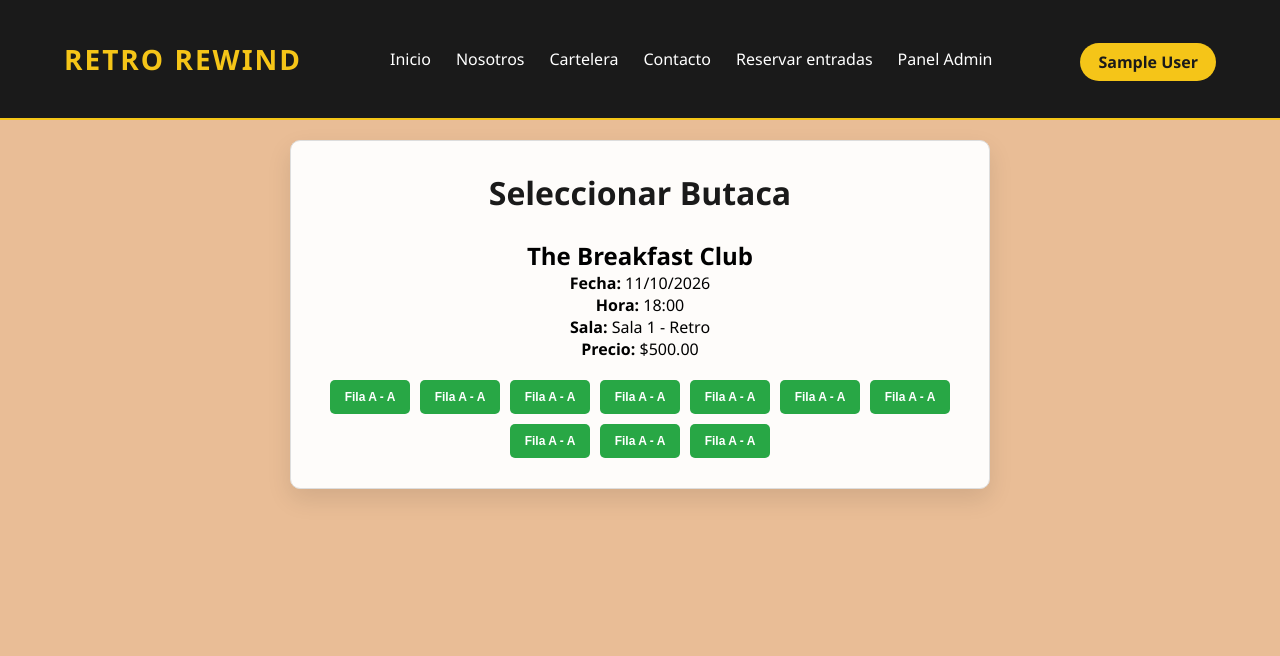
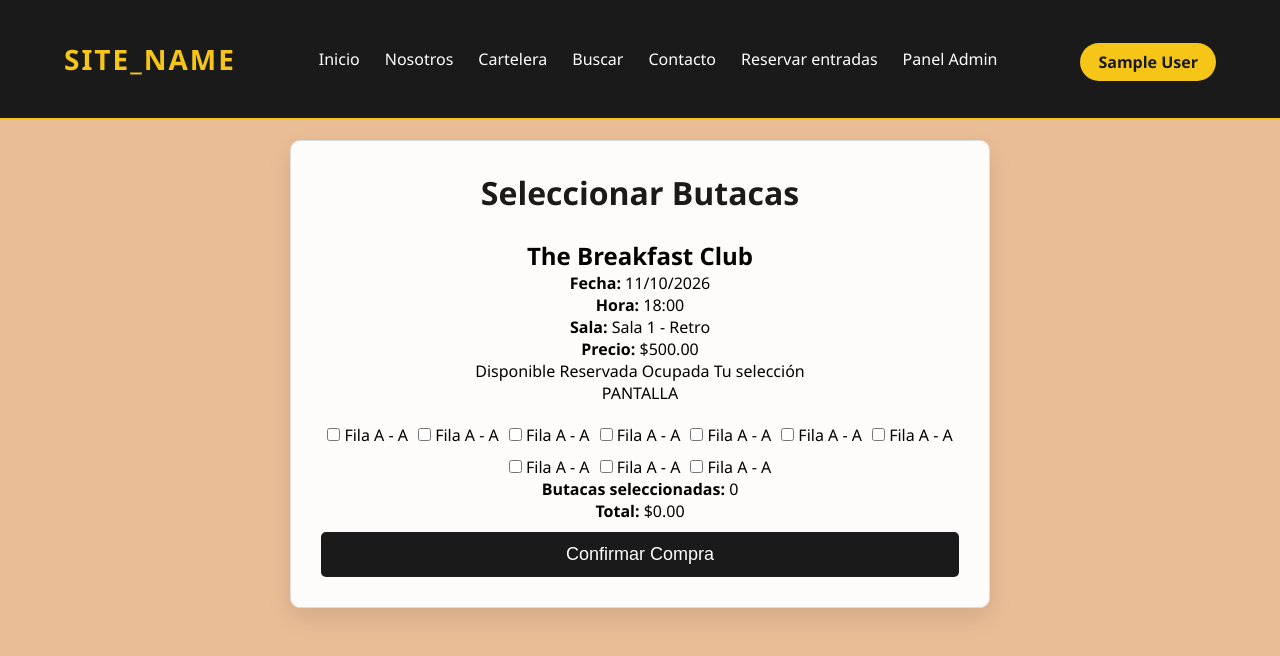
Before and after one commit to motoroladecarlos49-create/cine-rewind, a PHP site: page /cine-rewind/?ruta=entrada&funcion=1 in a window 1280 px wide. Shown: the top 656 px of the page. Run offline with PHP 8.4, Linux system fonts and the light colour scheme; the visitor is signed in with stand-in values (Sample User, id 1); data comes from the database, SQL or seed files in the repository; some libraries are stand-ins or nearby versions.

Commit message:
modificaciones

```diff
--- a/controladores/UsuarioControlador.php
+++ b/controladores/UsuarioControlador.php
@@ -48,6 +48,91 @@ class UsuarioControlador {
         require_once __DIR__ . '/../views/usuario/decada.php';
     }
 
+    /**
+     * Búsqueda con filtros
+     */
+    public function buscar() {
+        AuthControlador::verificarAutenticacion();
+
+        $filtros = [
+            'q'      => sanitizar($_GET['q'] ?? ''),
+            'genero' => sanitizar($_GET['genero'] ?? ''),
+            'anio'   => intval($_GET['anio'] ?? 0),
+            'decada' => intval($_GET['decada'] ?? 0)
+        ];
+
+        $peliculas = PeliculaModelo::buscarConFiltros($filtros);
+        $generos = PeliculaModelo::obtenerGeneros();
+        $mensaje = getMensaje();
+
+        require_once __DIR__ . '/../views/usuario/buscar.php';
+    }
+
+    /**
+     * Detalle de película con comentarios
+     */
+    public function detallePelicula() {
+        AuthControlador::verificarAutenticacion();
+
+        $id = intval($_GET['id'] ?? 0);
+        if ($id <= 0) {
+            redirigir('cartelera');
+        }
+
+        $pelicula = PeliculaModelo::obtenerPorId($id);
+        if (!$pelicula) {
+            setMensaje('error', 'Película no encontrada.');
+            redirigir('cartelera');
+        }
+
+        $comentarios = ComentarioModelo::obtenerPorPelicula($id);
+        $promedio = ComentarioModelo::obtenerPromedio($id);
+        $yaComento = ComentarioModelo::yaComento($_SESSION['usuario_id'], $id);
+        $mensaje = getMensaje();
+
+        require_once __DIR__ . '/../views/usuario/detalle.php';
+    }
+
+    /**
+     * Enviar comentario
+     */
+    public function comentar() {
+        AuthControlador::verificarAutenticacion();
+
+        if ($_SERVER['REQUEST_METHOD'] !== 'POST') {
+            redirigir('cartelera');
+        }
+
+        $id_pelicula = intval($_POST['id_pelicula'] ?? 0);
+        $comentario  = sanitizar($_POST['comentario'] ?? '');
+        $puntaje     = intval($_POST['puntaje'] ?? 0);
+
+        if ($id_pelicula <= 0 || empty($comentario) || $puntaje < 1 || $puntaje > 5) {
+            setMensaje('error', 'Comentario inválido. Puntaje entre 1 y 5.');
+            redirigir('detalle&id=' . $id_pelicula);
+        }
+
+        if (ComentarioModelo::yaComento($_SESSION['usuario_id'], $id_pelicula)) {
+            setMensaje('error', 'Ya comentaste esta película.');
+            redirigir('detalle&id=' . $id_pelicula);
+        }
+
+        $ok = ComentarioModelo::crear(
+            $_SESSION['usuario_id'],
+            $id_pelicula,
+            $comentario,
+            $puntaje
+        );
+
+        if ($ok) {
+            setMensaje('success', '¡Comentario enviado! Será revisado por un administrador.');
+        } else {
+            setMensaje('error', 'Error al enviar el comentario.');
+        }
+
+        redirigir('detalle&id=' . $id_pelicula);
+    }
+
     public function reservar() {
         AuthControlador::verificarAutenticacion();
 
@@ -70,11 +155,13 @@ class UsuarioControlador {
         require_once __DIR__ . '/../views/usuario/reservar.php';
     }
 
+    /**
+     * Selección de butacas (ahora muestra TODAS con su estado)
+     */
     public function entrada() {
         AuthControlador::verificarAutenticacion();
 
-        $id_funcion = isset($_GET['funcion']) ? intval($_GET['funcion']) : 0;
-
+        $id_funcion = intval($_GET['funcion'] ?? 0);
         if ($id_funcion <= 0) {
             setMensaje('error', 'Función no especificada.');
             redirigir('cartelera');
@@ -86,12 +173,15 @@ class UsuarioControlador {
             redirigir('cartelera');
         }
 
-        $butacas_disponibles = ButacaModelo::obtenerDisponibles($id_funcion);
+        $butacas = ButacaModelo::obtenerTodasPorFuncion($id_funcion);
         $mensaje = getMensaje();
 
         require_once __DIR__ . '/../views/usuario/entrada.php';
     }
 
+    /**
+     * Procesar compra multi-butaca
+     */
     public function procesarCompra() {
         AuthControlador::verificarAutenticacion();
 
@@ -100,28 +190,27 @@ class UsuarioControlador {
         }
 
         $id_funcion = intval($_POST['id_funcion'] ?? 0);
-        $id_butaca = intval($_POST['id_butaca'] ?? 0);
+        $butacas = $_POST['butacas'] ?? [];
 
-        if ($id_funcion <= 0 || $id_butaca <= 0) {
-            setMensaje('error', 'Datos de compra incompletos.');
-            redirigir('cartelera');
+        if ($id_funcion <= 0 || empty($butacas)) {
+            setMensaje('error', 'Debes seleccionar al menos una butaca.');
+            redirigir('entrada&funcion=' . $id_funcion);
         }
 
+        $butacas = array_map('intval', $butacas);
+
         try {
-            $id_venta = ReservaModelo::crear(
+            $resultado = ReservaModelo::crear(
                 $_SESSION['usuario_id'],
                 $id_funcion,
-                $id_butaca
+                $butacas
             );
 
-            if ($id_venta) {
-                ReservaModelo::confirmar($id_venta);
-                setMensaje('success', '¡Compra realizada con éxito! Revisa tu historial.');
-                redirigir('historial');
-            } else {
-                setMensaje('error', 'Error al procesar la compra.');
-                redirigir('entrada&funcion=' . $id_funcion);
-            }
+            setMensaje('success',
+                '¡Compra realizada! Código: ' . $resultado['codigo'] .
+                ' — ' . count($butacas) . ' entrada(s).');
+            redirigir('historial');
+
         } catch (Exception $e) {
             setMensaje('error', $e->getMessage());
             redirigir('entrada&funcion=' . $id_funcion);
--- a/models/ComentarioModelo.php
+++ b/models/ComentarioModelo.php
@@ -37,6 +37,53 @@ class ComentarioModelo {
     }
 
     /**
+     * Obtiene TODOS los comentarios (para admin, con filtro de estado)
+     */
+    public static function obtenerTodos($estado = null) {
+        $db = ConexionBD::getInstancia()->getConexion();
+        $sql = "SELECT c.*, u.nombre as usuario_nombre, p.titulo as pelicula_titulo
+                FROM comentarios c
+                JOIN usuario u ON c.id_usuario = u.id_usuario
+                JOIN peliculas p ON c.id_pelicula = p.id_pelicula
+                WHERE c.activo = 1";
+        $params = [];
+
+        if ($estado && in_array($estado, ['pendiente','aprobado','rechazado'])) {
+            $sql .= " AND c.estado = ?";
+            $params[] = $estado;
+        }
+
+        $sql .= " ORDER BY c.fecha DESC";
+        $stmt = $db->prepare($sql);
+        $stmt->execute($params);
+        return $stmt->fetchAll();
+    }
+
+    /**
+     * Obtiene el promedio de puntaje de una película
+     */
+    public static function obtenerPromedio($id_pelicula) {
+        $db = ConexionBD::getInstancia()->getConexion();
+        $stmt = $db->prepare("SELECT AVG(puntaje) as promedio, COUNT(*) as total
+                              FROM comentarios
+                              WHERE id_pelicula = ? AND estado = 'aprobado' AND activo = 1");
+        $stmt->execute([$id_pelicula]);
+        return $stmt->fetch();
+    }
+
+    /**
+     * Verifica si el usuario ya comentó esta película
+     */
+    public static function yaComento($id_usuario, $id_pelicula) {
+        $db = ConexionBD::getInstancia()->getConexion();
+        $stmt = $db->prepare("SELECT id_comentario FROM comentarios
+                              WHERE id_usuario = ? AND id_pelicula = ?
+                              AND activo = 1");
+        $stmt->execute([$id_usuario, $id_pelicula]);
+        return $stmt->fetch() !== false;
+    }
+
+    /**
      * Crea un nuevo comentario
      */
     public static function crear($id_usuario, $id_pelicula, $comentario, $puntaje) {
@@ -73,51 +120,5 @@ class ComentarioModelo {
         $stmt = $db->prepare("UPDATE comentarios SET activo = 0 WHERE id_comentario = ?");
         return $stmt->execute([$id_comentario]);
     }
-    /**
-    * Verifica si el usuario ya comentó esta película
-    */
-    public static function yaComento($id_usuario, $id_pelicula) {
-        $db = ConexionBD::getInstancia()->getConexion();
-        $stmt = $db->prepare("SELECT id_comentario FROM comentarios
-                            WHERE id_usuario = ? AND id_pelicula = ?
-                            AND activo = 1");
-        $stmt->execute([$id_usuario, $id_pelicula]);
-        return $stmt->fetch() !== false;
-    }
-
-    /**
-    * Obtiene TODOS los comentarios (para admin, con filtro de estado)
-    */
-    public static function obtenerTodos($estado = null) {
-        $db = ConexionBD::getInstancia()->getConexion();
-        $sql = "SELECT c.*, u.nombre as usuario_nombre, p.titulo as pelicula_titulo
-                FROM comentarios c
-                JOIN usuario u ON c.id_usuario = u.id_usuario
-                JOIN peliculas p ON c.id_pelicula = p.id_pelicula
-                WHERE c.activo = 1";
-        $params = [];
-
-        if ($estado && in_array($estado, ['pendiente','aprobado','rechazado'])) {
-            $sql .= " AND c.estado = ?";
-            $params[] = $estado;
-        }
-
-        $sql .= " ORDER BY c.fecha DESC";
-        $stmt = $db->prepare($sql);
-        $stmt->execute($params);
-        return $stmt->fetchAll();
-    }
-
-    /**
-    * Obtiene el promedio de puntaje de una película
-    */
-    public static function obtenerPromedio($id_pelicula) {
-        $db = ConexionBD::getInstancia()->getConexion();
-        $stmt = $db->prepare("SELECT AVG(puntaje) as promedio, COUNT(*) as total
-                            FROM comentarios
-                            WHERE id_pelicula = ? AND estado = 'aprobado' AND activo = 1");
-        $stmt->execute([$id_pelicula]);
-        return $stmt->fetch();
-    }
 }
 ?>
--- a/models/FuncionModelo.php
+++ b/models/FuncionModelo.php
@@ -1,5 +1,6 @@
 <?php
 require_once __DIR__ . '/ConexionBD.php';
+require_once __DIR__ . '/SalaModelo.php';
 
 class FuncionModelo {
 
--- a/public/index.php
+++ b/public/index.php
@@ -232,6 +232,20 @@ switch ($ruta) {
         $controlador = new AdminControlador();
         $controlador->moderarComentarios();
         break;
+        case 'buscar':
+        require_once __DIR__ . '/../controladores/UsuarioControlador.php';
+        (new UsuarioControlador())->buscar();
+        break;
+
+    case 'detalle':
+        require_once __DIR__ . '/../controladores/UsuarioControlador.php';
+        (new UsuarioControlador())->detallePelicula();
+        break;
+
+    case 'comentar':
+        require_once __DIR__ . '/../controladores/UsuarioControlador.php';
+        (new UsuarioControlador())->comentar();
+        break;
 
     // ==================== RUTA POR DEFECTO (404) ====================
     default:
--- a/views/usuario/entrada.php
+++ b/views/usuario/entrada.php
@@ -15,6 +15,7 @@
                 <li><a href="<?php echo BASE_URL; ?>?ruta=home">Inicio</a></li>
                 <li><a href="<?php echo BASE_URL; ?>?ruta=nosotros">Nosotros</a></li>
                 <li><a href="<?php echo BASE_URL; ?>?ruta=cartelera">Cartelera</a></li>
+                <li><a href="<?php echo BASE_URL; ?>?ruta=buscar">Buscar</a></li>
                 <li><a href="<?php echo BASE_URL; ?>?ruta=contacto">Contacto</a></li>
                 <li><a href="<?php echo BASE_URL; ?>?ruta=reservar">Reservar entradas</a></li>
                 <?php if (esAdmin()): ?>
@@ -30,12 +31,12 @@
     </header>
 
     <div class="entrada-container">
-        <h1> Seleccionar Butaca</h1>
-        <h2><?php echo $funcion['pelicula_titulo']; ?></h2>
-        <p><strong> Fecha:</strong> <?php echo formatearFecha($funcion['fecha'], 'd/m/Y'); ?></p>
-        <p><strong> Hora:</strong> <?php echo substr($funcion['horario'], 0, 5); ?></p>
-        <p><strong> Sala:</strong> <?php echo $funcion['sala_nombre']; ?></p>
-        <p><strong> Precio:</strong> $<?php echo number_format($funcion['precio'], 2); ?></p>
+        <h1>Seleccionar Butacas</h1>
+        <h2><?php echo htmlspecialchars($funcion['pelicula_titulo']); ?></h2>
+        <p><strong>Fecha:</strong> <?php echo formatearFecha($funcion['fecha'], 'd/m/Y'); ?></p>
+        <p><strong>Hora:</strong> <?php echo substr($funcion['horario'], 0, 5); ?></p>
+        <p><strong>Sala:</strong> <?php echo htmlspecialchars($funcion['sala_nombre']); ?></p>
+        <p><strong>Precio:</strong> $<?php echo number_format($funcion['precio'], 2); ?></p>
 
         <?php if (isset($mensaje)): ?>
             <div class="mensaje <?php echo $mensaje['tipo']; ?>">
@@ -43,21 +44,67 @@
             </div>
         <?php endif; ?>
 
-        <?php if (empty($butacas_disponibles)): ?>
-            <p class="no-butacas">No hay butacas disponibles para esta función.</p>
-        <?php else: ?>
+        <!-- Leyenda -->
+        <div class="leyenda-butacas">
+            <span class="leyenda-item"><span class="butaca-color disponible"></span> Disponible</span>
+            <span class="leyenda-item"><span class="butaca-color reservada"></span> Reservada</span>
+            <span class="leyenda-item"><span class="butaca-color ocupada"></span> Ocupada</span>
+            <span class="leyenda-item"><span class="butaca-color seleccionada"></span> Tu selección</span>
+        </div>
+
+        <!-- Pantalla -->
+        <div class="pantalla">PANTALLA</div>
+
+        <form action="<?php echo BASE_URL; ?>?ruta=procesar_compra" method="POST" id="form-compra">
+            <input type="hidden" name="id_funcion" value="<?php echo $funcion['id_funcion']; ?>">
+
             <div class="butacas-grid">
-                <?php foreach ($butacas_disponibles as $butaca): ?>
-                    <form action="<?php echo BASE_URL; ?>?ruta=procesar_compra" method="POST" class="butaca-form">
-                        <input type="hidden" name="id_funcion" value="<?php echo $funcion['id_funcion']; ?>">
-                        <input type="hidden" name="id_butaca" value="<?php echo $butaca['id_butaca']; ?>">
-                        <button type="submit" class="butaca-btn">
-                            <?php echo $butaca['numero_butaca']; ?>
-                        </button>
-                    </form>
+                <?php foreach ($butacas as $butaca): ?>
+                    <?php
+                        $estado = $butaca['estado'];
+                        $disabled = ($estado !== 'disponible') ? 'disabled' : '';
+                    ?>
+                    <label class="butaca-label <?php echo $estado; ?>">
+                        <input type="checkbox"
+                               name="butacas[]"
+                               value="<?php echo $butaca['id_butaca']; ?>"
+                               class="butaca-checkbox"
+                               <?php echo $disabled; ?>>
+                        <span class="butaca-num">
+                            <?php echo htmlspecialchars($butaca['numero_butaca']); ?>
+                        </span>
+                    </label>
                 <?php endforeach; ?>
             </div>
-        <?php endif; ?>
+
+            <div class="resumen-compra">
+                <p><strong>Butacas seleccionadas:</strong> <span id="contador">0</span></p>
+                <p><strong>Total:</strong> $<span id="total">0.00</span></p>
+            </div>
+
+            <button type="submit" class="btn-login" id="btn-confirmar" disabled>
+                Confirmar Compra
+            </button>
+        </form>
     </div>
+
+    <script>
+    const PRECIO = <?php echo floatval($funcion['precio']); ?>;
+    const checkboxes = document.querySelectorAll('.butaca-checkbox');
+
+    function actualizarResumen() {
+        const seleccionadas = document.querySelectorAll('.butaca-checkbox:checked');
+        const total = seleccionadas.length * PRECIO;
+        document.getElementById('contador').textContent = seleccionadas.length;
+        document.getElementById('total').textContent = total.toFixed(2);
+        document.getElementById('btn-confirmar').disabled = seleccionadas.length === 0;
+
+        checkboxes.forEach(cb => {
+            cb.closest('.butaca-label').classList.toggle('seleccionada', cb.checked);
+        });
+    }
+
+    checkboxes.forEach(cb => cb.addEventListener('change', actualizarResumen));
+    </script>
 </body>
 </html>
```
Also changed, not shown: controladores/AdminControlador.php (+15 -13 lines), models/PeliculaModelo.php (+49 -48 lines).
